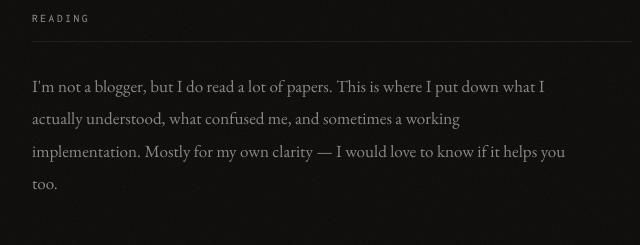
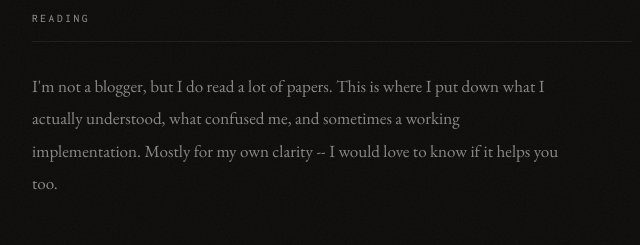
Before and after one commit to MehShlok/MehShlok.github.io, a plain HTML site: page reading.html in a window 1280 px wide. Shown: the part 165-410 px from the top of the page, 308-948 px from the left. Drawn offline with nearby package versions, Linux system fonts and the light colour scheme.

Commit message:
Update reading.html

```diff
--- a/reading.html
+++ b/reading.html
@@ -448,7 +448,7 @@
         </div>
 
         <p class="page-intro">
-            I'm not a blogger, but I do read a lot of papers. This is where I put down what I actually understood, what confused me, and sometimes a working implementation. Mostly for my own clarity — I would love to know if it helps you too.
+            I'm not a blogger, but I do read a lot of papers. This is where I put down what I actually understood, what confused me, and sometimes a working implementation. Mostly for my own clarity -- I would love to know if it helps you too.
         </p>
 
         <div class="filter-row">
```
